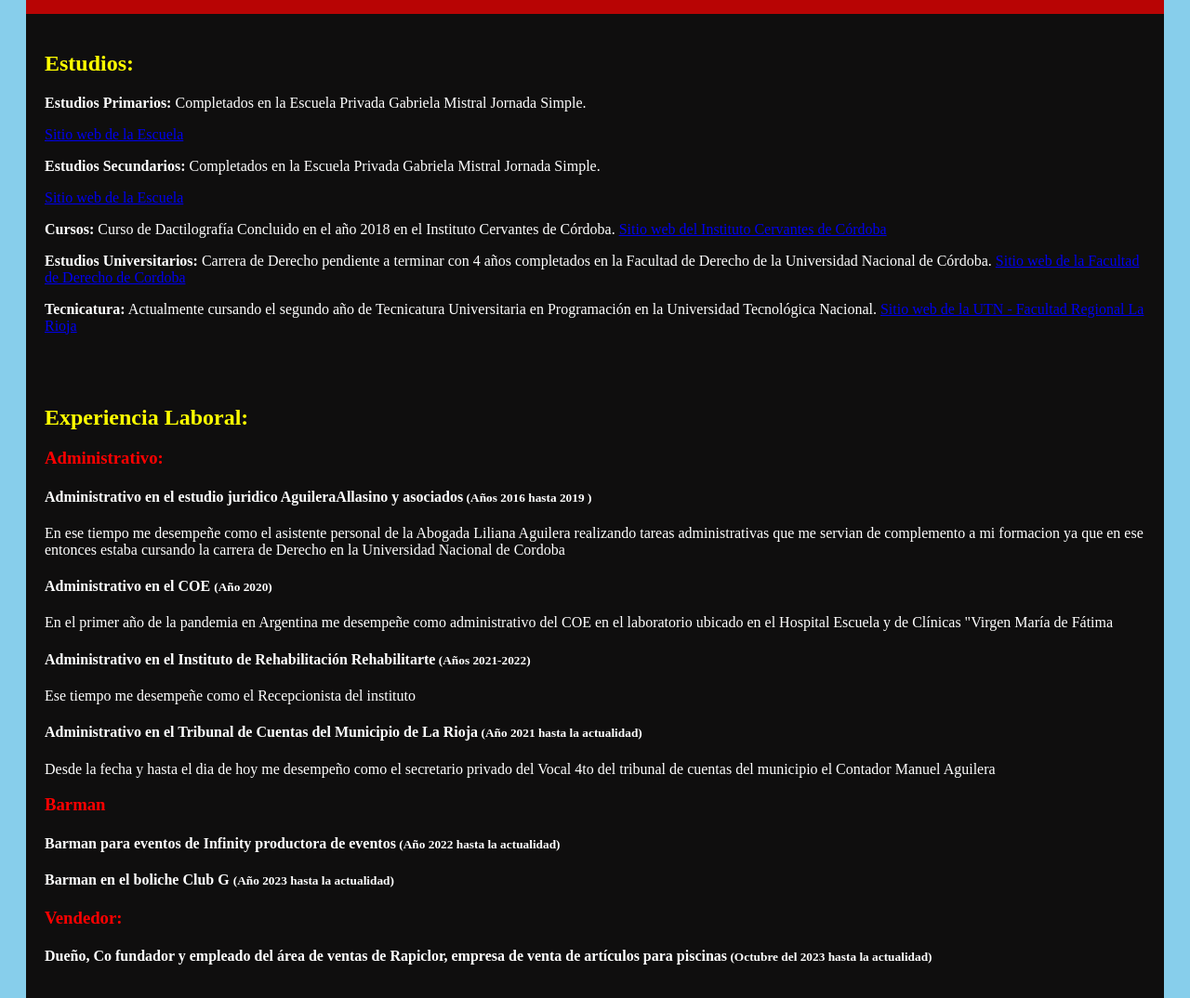
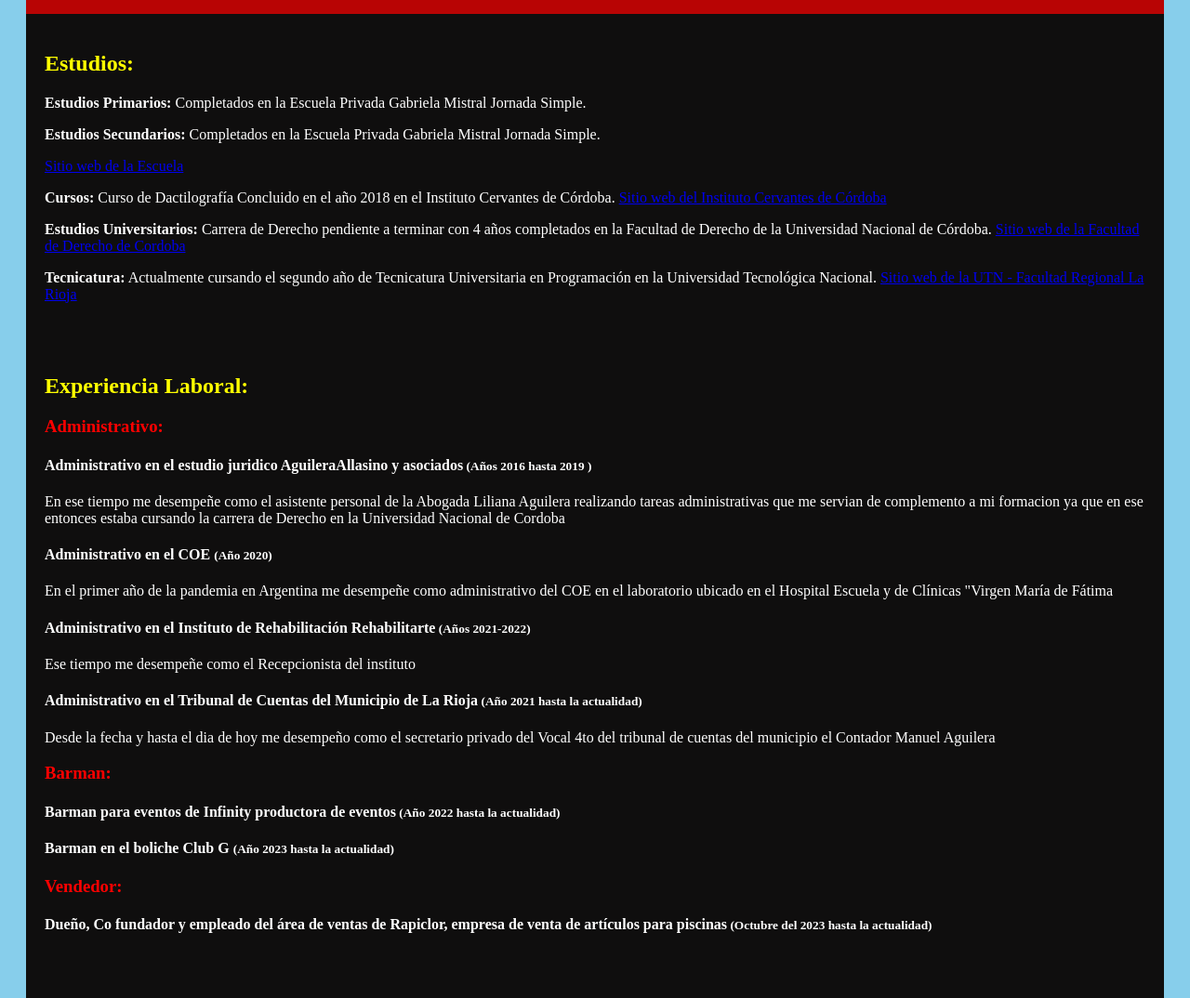
Before and after one commit to Farnett/Farnett.github.io, a plain HTML site: page index.html in a window 1280 px wide. Shown: the part 180-1254 px from the top of the page at 93% size. Drawn offline with Linux system fonts and the light colour scheme.

Commit message:
retoques estetico y de ortografia

```diff
--- a/index.html
+++ b/index.html
@@ -76,8 +76,7 @@
 
     <section id="Estudios:" class="celeste">
         <h2 class="Estudios">  Estudios:</h2>
-        <p><strong>Estudios Primarios:</strong> Completados en la Escuela Privada Gabriela Mistral Jornada Simple.</p> <a href="https://www.emistral.com.ar/" target="_blank">Sitio web de la Escuela</a>
-    </div>
+        <p><strong>Estudios Primarios:</strong> Completados en la Escuela Privada Gabriela Mistral Jornada Simple.</p>
         <p><strong>Estudios Secundarios:</strong> Completados en la Escuela Privada Gabriela Mistral Jornada Simple.</p> <a href="https://www.emistral.com.ar/" target="_blank">Sitio web de la Escuela</a>
     </div>
         <p><strong>Cursos:</strong> Curso de Dactilografía Concluido en el año 2018 en el Instituto Cervantes de Córdoba. <a href="https://www.cervantes.edu.ar/" target="_blank">Sitio web del Instituto Cervantes de Córdoba</a></p>
@@ -95,7 +94,7 @@
         <p>Ese tiempo me desempeñe como el Recepcionista del instituto </p>
         <h4>Administrativo en el Tribunal de Cuentas del Municipio de La Rioja<small> (Año 2021 hasta la actualidad)</small></h4>
         <p>Desde la fecha y hasta el dia de hoy me desempeño como el secretario privado del Vocal 4to del tribunal de cuentas del municipio el Contador Manuel Aguilera</p>
-        <h3>Barman</h3>
+        <h3>Barman:</h3>
         <h4>Barman para eventos de Infinity productora de eventos<small> (Año 2022 hasta la actualidad)</small></h4>
         <h4>Barman en el boliche Club G <small> (Año 2023 hasta la actualidad)</small></h4>
         <h3>Vendedor:</h3>
```
